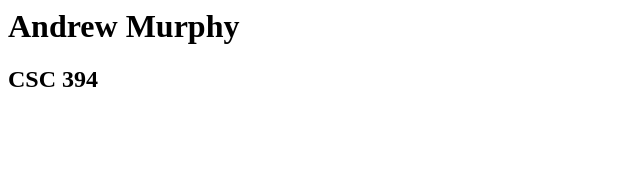
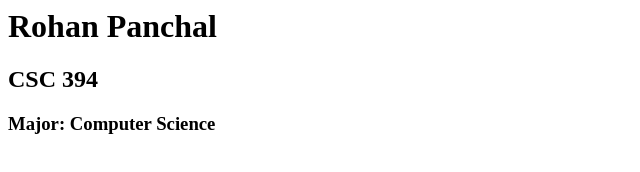
Before and after one commit to amurphy99/csc-394-assignment-1, a plain HTML site: page index.html in a window 1280 px wide. Shown: the whole page, without its empty margins (0-640 px from the left). Drawn offline with Linux system fonts and the light colour scheme.

Commit message:
Update index.html

```diff
--- a/index.html
+++ b/index.html
@@ -1,9 +1,10 @@
 <html xmlns="http://www.w3.org/1999/xhtml" >
   <head>
-    <title>Andrew Murphy Home Page</title>
+    <title>Rohan's Home Page</title>
   </head>
   <body>
-    <h1>Andrew Murphy</h1>
+    <h1>Rohan Panchal</h1>
     <h2>CSC 394</h2>
+    <h3>Major: Computer Science</h3>
   </body>
 </html>
```
